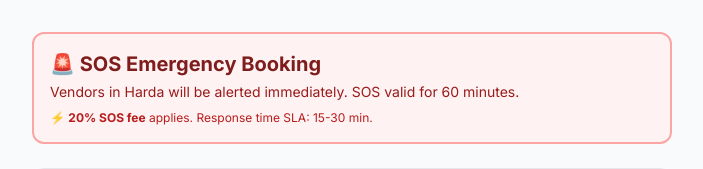
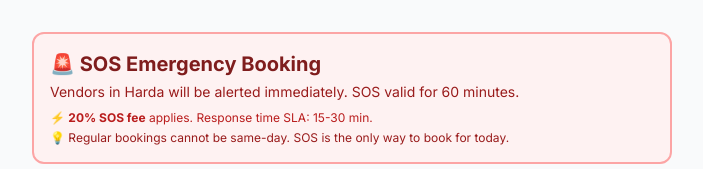
Before and after one commit to shreeshyamevents/vhaymandap1, a Python web app: template templates/sos_create.html in a window 1280 px wide. Shown: the part 105-274 px from the top of the page, without its empty margins (288-991 px from the left). Run offline with Jinja, Linux system fonts and the light colour scheme; the template is opened without the code that fills it, so the values that code supplies are empty; some libraries are stand-ins or nearby versions; some web fonts are replaced.

Commit message:
Fix indentation in SOS emergency booking template

```diff
--- a/templates/sos_create.html
+++ b/templates/sos_create.html
@@ -6,7 +6,8 @@
   <div class="bg-red-50 border-2 border-red-300 rounded-xl p-4 mb-6">
     <h1 class="text-xl font-bold text-red-900 mb-1">🚨 SOS Emergency Booking</h1>
     <p class="text-sm text-red-800">Vendors in {{ current_user.city or 'Harda' }} will be alerted immediately. SOS valid for 60 minutes.</p>
-    <p class="text-xs text-red-700 mt-2">⚡ <strong>20% SOS fee</strong> applies. Response time SLA: 15-30 min.</p>
+        <p class="text-xs text-red-700 mt-2">⚡ <strong>20% SOS fee</strong> applies. Response time SLA: 15-30 min.</p>
+    <p class="text-xs text-red-800 mt-1">💡 Regular bookings cannot be same-day. SOS is the only way to book for today.</p>
   </div>
 
   <div class="bg-white rounded-xl border border-gray-200 p-5 mb-6">
```
